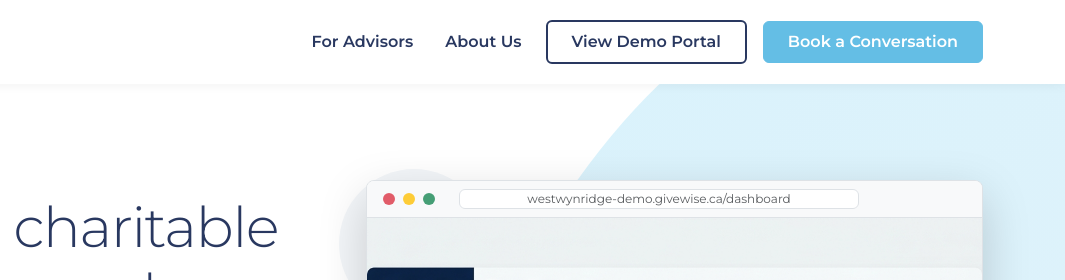
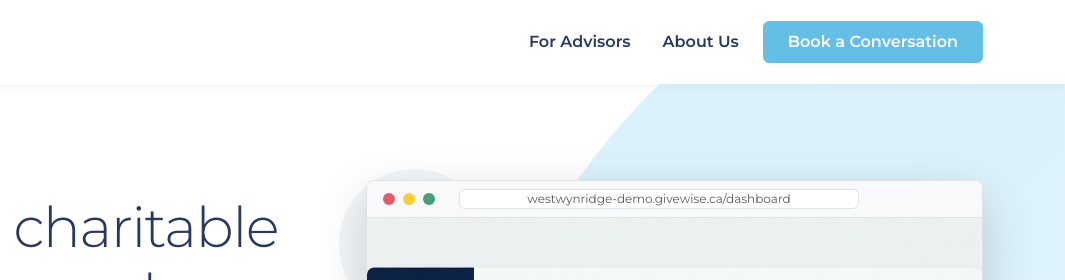
Before and after one commit to FlightPathMgmt/givewise-whitelabel, a website built with Vite: page index.html in a window 1280 px wide. Shown: the top 280 px of the page, 215-1280 px from the left. Built offline with nearby package versions, Linux system fonts and the light colour scheme.

Commit message:
Remove View Demo Portal button from top navbar

```diff
--- a/index.html
+++ b/index.html
@@ -61,9 +61,6 @@
                     </li>
                     <li class="nav-item">
                         <a class="nav-link text-navy fw-semibold" href="https://givewise.ca/about/givewise-foundation-canada">About Us</a>
-                    </li>
-                    <li class="nav-item">
-                        <a id="btn-nav-view" href="https://westwynridge-demo.givewise.ca/" target="_blank" class="btn btn-outline-navy px-4 py-2">View Demo Portal</a>
                     </li>
                     <li class="nav-item">
                         <a id="btn-nav-book" href="https://meetings.hubspot.com/tammy-kyte" target="_blank" class="btn btn-cyan px-4 py-2">Book a Conversation</a>
```
